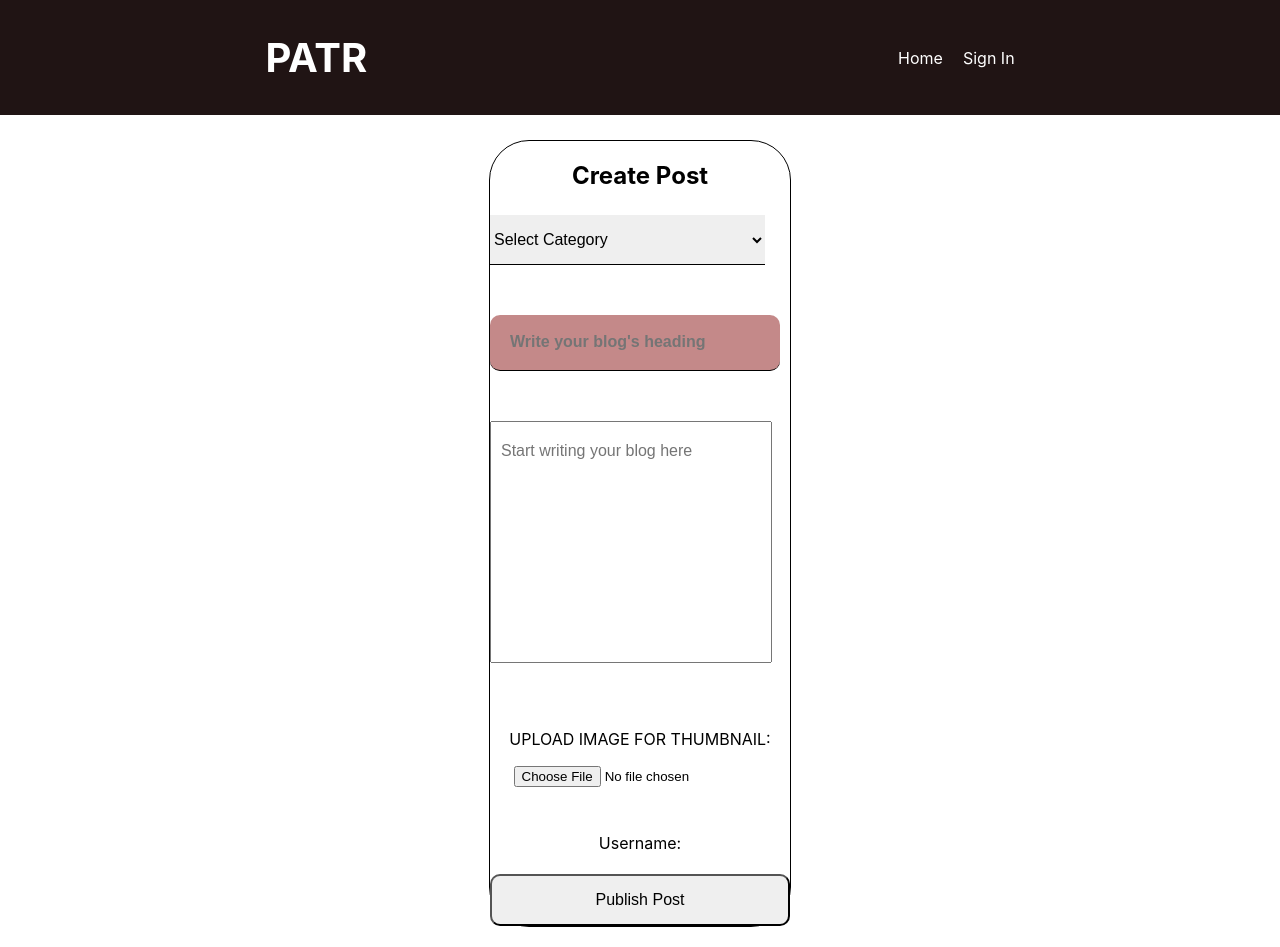
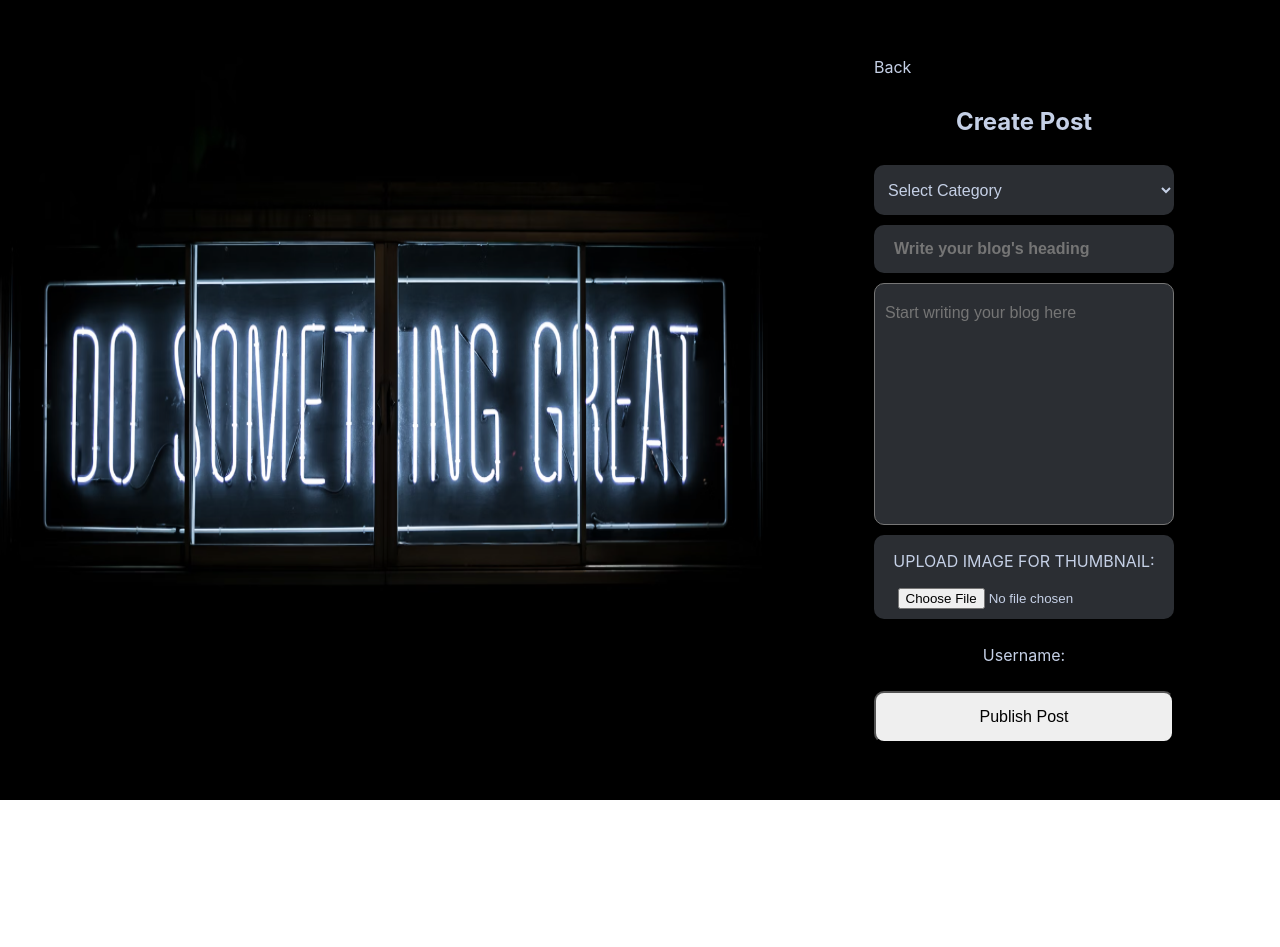
Before and after one commit to Harmeet03/PATR, a React (Create React App) app in the folder Frontend/my-app/: page /create_post in a window 1280 px wide. After the commit the page ends 800 px from the top, so only its background shows below. Built offline with nearby package versions, Linux system fonts and the light colour scheme.

Commit message:
UI/UX Update

```diff
--- a/Frontend/my-app/src/App.css
+++ b/Frontend/my-app/src/App.css
@@ -72,6 +72,71 @@ form > input, form > button{
 
 @media only screen and (max-width: 900px){
   .si > .left{
+    display: none;
+  }
+}
+
+/* CREATE POST PAGE CSS */
+.create{
+  display: flex;
+  flex-direction: row;
+  background-color: black;
+  color: rgb(197,208,230);
+  height: 100vh;
+}
+
+.create > .left{
+  width: 60%;
+}
+
+.create > .left > img{
+  width: 100%;
+  height: 99.50vh;
+}
+
+.post{
+  background-color: transparent;
+  border: none;
+  display: flex;
+  flex-direction: column;
+  gap: 10px;
+}
+
+.post > input, .post > select{
+  border: none;
+  font-size: 16px;
+  background-color: rgba(197,208,230, 0.221);
+  color: rgb(197,208,230);
+  border-radius: 10px;
+}
+
+.post > select{
+  padding: 0px 10px;
+  height: 50px;
+}
+
+.post > select > option{
+  color: rgb(197,208,230);
+  background-color: black;
+}
+
+.post > input:focus, .post > .desc:focus, .post > select:focus{
+  outline: none;
+}
+
+.post > .desc{
+  height: 200px;
+  resize: none;
+  padding: 20px 10px;
+  font-family: Arial, Helvetica, sans-serif;
+  font-size: 16px;
+  background-color: rgba(197,208,230, 0.221);
+  color: rgb(197,208,230);
+  border-radius: 10px;
+}
+
+@media only screen and (max-width: 900px){
+  .create > .left{
     display: none;
   }
 }
@@ -205,47 +270,6 @@ header{
   .content > .box .thumbnail{
     height: 200px;
     width: 200px;
-  }
-}
-
-/* CREATE POST PAGE CSS */
-.post{
-  margin-top: 140px;
-  background-color: transparent;
-  border: 1px solid black;
-  border-radius: 40px;
-  display: flex;
-  flex-direction: column;
-  gap: 5px;
-  margin-bottom: 20px;
-}
-
-.post > input, .post > select{
-  height: 25px;
-  width: 250px;
-  border: none;
-  border-bottom: 1px solid black;
-  font-size: 16px;
-}
-
-.post > .desc{
-  height: 200px;
-  width: 260px;
-  resize: none;
-  padding: 20px 10px;
-  font-family: Arial, Helvetica, sans-serif;
-  font-size: 16px;
-}
-
-.post > .option{
-  height: 50px;
-  width: 275px;
-  border-bottom: 1px solid black;
-}
-
-@media only screen and (max-width: 440px){
-  .post{
-    border: none;
   }
 }
 
--- a/Frontend/my-app/src/CreatePost.js
+++ b/Frontend/my-app/src/CreatePost.js
@@ -2,7 +2,7 @@ import React, { useState } from "react";
 import './App.css'
 import { useNavigate } from "react-router-dom";
 import { Helmet } from 'react-helmet';
-import Nav from './Nav';
+import bg from './Images/image.png'
 
 const Create_Post = () => {
     let username = localStorage.getItem('Username');
@@ -75,8 +75,12 @@ const Create_Post = () => {
             <link rel="stylesheet" href="https://cdnjs.cloudflare.com/ajax/libs/font-awesome/4.7.0/css/font-awesome.min.css"></link>
             <meta name="viewport" content="width=device-width, initial-scale=1.0"></meta>
         </Helmet>
-        <Nav/>
+        <div className="create">
+            <div className="left">
+                <img src={bg}/>
+            </div>
             <form className="post" onSubmit={handlePost}>
+                <span style={{textAlign: 'left', cursor: 'pointer'}} onClick={() => {Link('/')}}> Back </span>
                 <h2> Create Post </h2>
                 <select className="option" name="options" required onChange={(event) => setOption(event.target.value)}>
                     <option value=''>Select Category</option>
@@ -88,19 +92,20 @@ const Create_Post = () => {
                     <option>Fashion</option>
                     <option>Music</option>
                     <option>Social Media</option>
-            </select><br></br><br></br>
-            <input name="heading" type="text" placeholder="Write your blog's heading" minLength={1} maxLength={80} required onChange={(event) => setHeading(event.target.value)}></input><br></br><br></br>
-            <textarea name="content" type="text" className="desc" placeholder="Start writing your blog here" minLength={100} maxLength={10000} required onChange={(event) => setContent(event.target.value)}></textarea><br></br><br></br>
-            <div className="upload" style={{backgroundColor: 'white'}}>
+                </select>
+                <input name="heading" type="text" placeholder="Write your blog's heading" minLength={1} maxLength={80} required onChange={(event) => setHeading(event.target.value)}></input>
+                <textarea name="content" type="text" className="desc" placeholder="Start writing your blog here" minLength={100} maxLength={10000} required onChange={(event) => setContent(event.target.value)}></textarea>
+                <div className="upload" style={{backgroundColor: 'rgba(197,208,230, 0.221)', borderRadius: '10px', padding: '0px 0px 10px 0px'}}>
                     <p>UPLOAD IMAGE FOR THUMBNAIL:</p>
                     <input name="image" type="file" accept="image/*" required onChange={handleImage}/>
-            </div><br></br>
+                </div>
                 <p className="uname"> Username: <span name="username"> {username} </span></p>
                 {/* <input type="file"></input> */}
                 <button type="submit">Publish Post</button>
                 <p id="success" style={{display: 'none'}}> Posted. :) </p>
                 <p id="failed" style={{display: 'none'}}> Connection Problem :( </p>
             </form>
+        </div>
         </>
     );
 }
--- a/Frontend/my-app/src/SignUp.js
+++ b/Frontend/my-app/src/SignUp.js
@@ -66,7 +66,7 @@ const OTP = () => {
             <img src={image}/>
           </div>
           <form onSubmit={handleSubmit}>
-          <span style={{textAlign: 'left', cursor: 'pointer'}} onClick={() => {navigate('/')}}> Back </span>
+            <span style={{textAlign: 'left', cursor: 'pointer'}} onClick={() => {navigate('/')}}> Back </span>
             <h1> Sign Up: </h1>
             <input required id="email" type="text" name="email" placeholder="Enter Email" onChange={(event) => setEmail(event.target.value)}></input>
             <input required id="username" type="text" name="username" placeholder="Enter Username" onChange={(event) => setUsername(event.target.value)}></input>
```
Also changed, not shown: Frontend/my-app/src/Images/image.png (added), 13 other files (tests, documents, lock files or other folders). Lines whose indentation alone changed are shown as unchanged.
